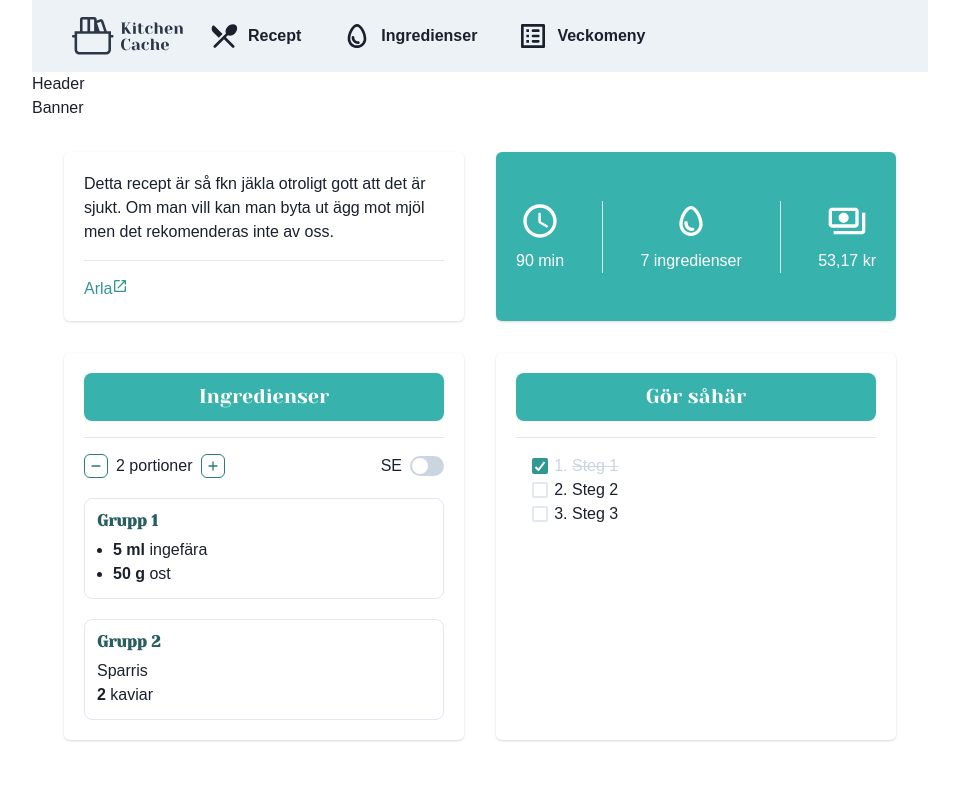
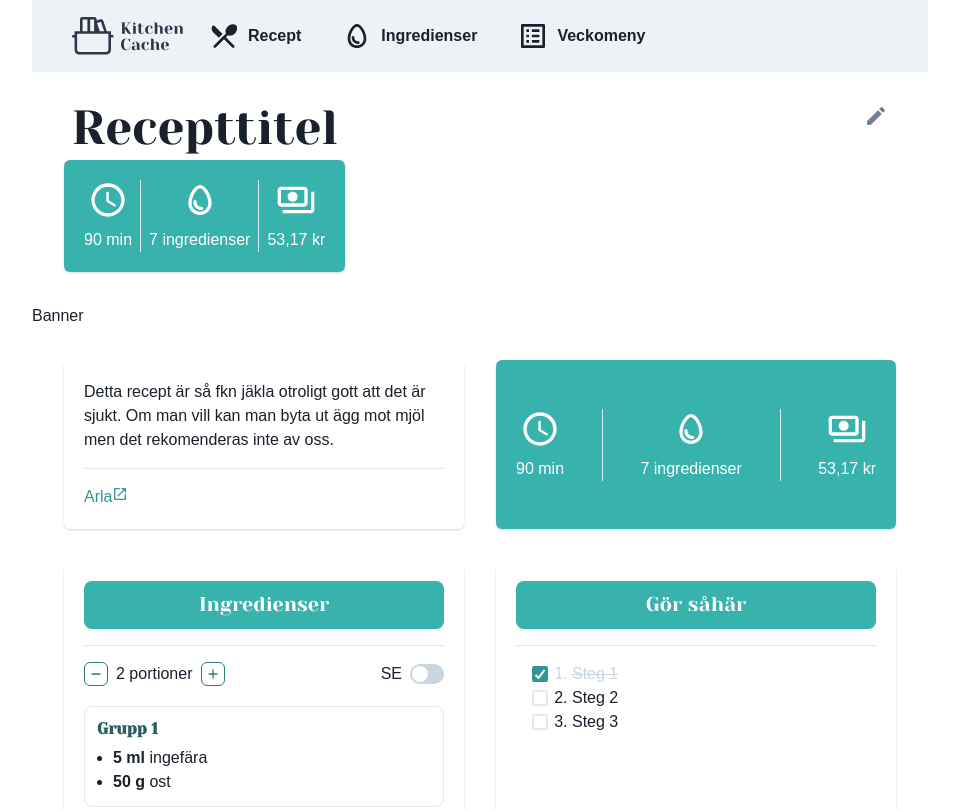
Before and after one commit to teojonsater/kitchen-cache-v2, a React (Create React App) app in the folder client/: page / in a window 1280 px wide. Shown: the top 809 px of the page, without its empty margins (160-1119 px from the left). Built offline with nearby package versions, Linux system fonts and the light colour scheme.

Commit message:
Implemented a title in the recipe header

```diff
--- a/client/src/pages/RecipePage/RecipePage.tsx
+++ b/client/src/pages/RecipePage/RecipePage.tsx
@@ -3,6 +3,7 @@ import { Box, Flex } from "@chakra-ui/react";
 import RecipeBody from "./components/RecipeBody";
 import type RecipeObject from "../../interfaces/recipe/RecipeObject";
 import { v4 as uuid } from "uuid";
+import RecipeHeader from "./components/RecipeHeader";
 
 function RecipePage() {
 	const placeholderRecipe: RecipeObject = {
@@ -10,7 +11,7 @@ function RecipePage() {
 		createdAt: new Date(),
 		desc: "Detta är en beskrivning på ett recept. Denna beskrivning kommer fortsätta för att se hur det ser ut när det blir flera rader.",
 		id: uuid(),
-		image: "https://via.placeholder.com/1000",
+		image: "https://www.expatica.com/app/uploads/sites/5/2014/05/french-food.jpg",
 		ingredientGroups: [
 			{
 				title: "Grupp 1",
@@ -46,7 +47,7 @@ function RecipePage() {
 
 	return (
 		<Flex direction="column">
-			<Box>Header</Box>
+			<RecipeHeader title={placeholderRecipe.title} />
 			<Box>Banner</Box>
 			<RecipeBody />
 		</Flex>
--- /dev/null
+++ b/client/src/pages/RecipePage/components/RecipeHeader/RecipeHeader.tsx
@@ -0,0 +1,28 @@
+import React from "react";
+import { Heading, HStack, Icon, IconButton, VStack } from "@chakra-ui/react";
+import EditRoundedIcon from "@mui/icons-material/EditRounded";
+import StatsCard from "../../../../design/StatsCard";
+
+interface Props {
+	title: string;
+}
+
+function RecipeHeader({ title }: Props) {
+	return (
+		<HStack p="8" justify="space-between" align="start">
+			<VStack>
+				<Heading as="h1" size="2xl">
+					{title}
+				</Heading>
+				<StatsCard />
+			</VStack>
+			<IconButton
+				aria-label="Edit recipe"
+				icon={<Icon as={EditRoundedIcon} />}
+				variant="link"
+			/>
+		</HStack>
+	);
+}
+
+export default RecipeHeader;
```
